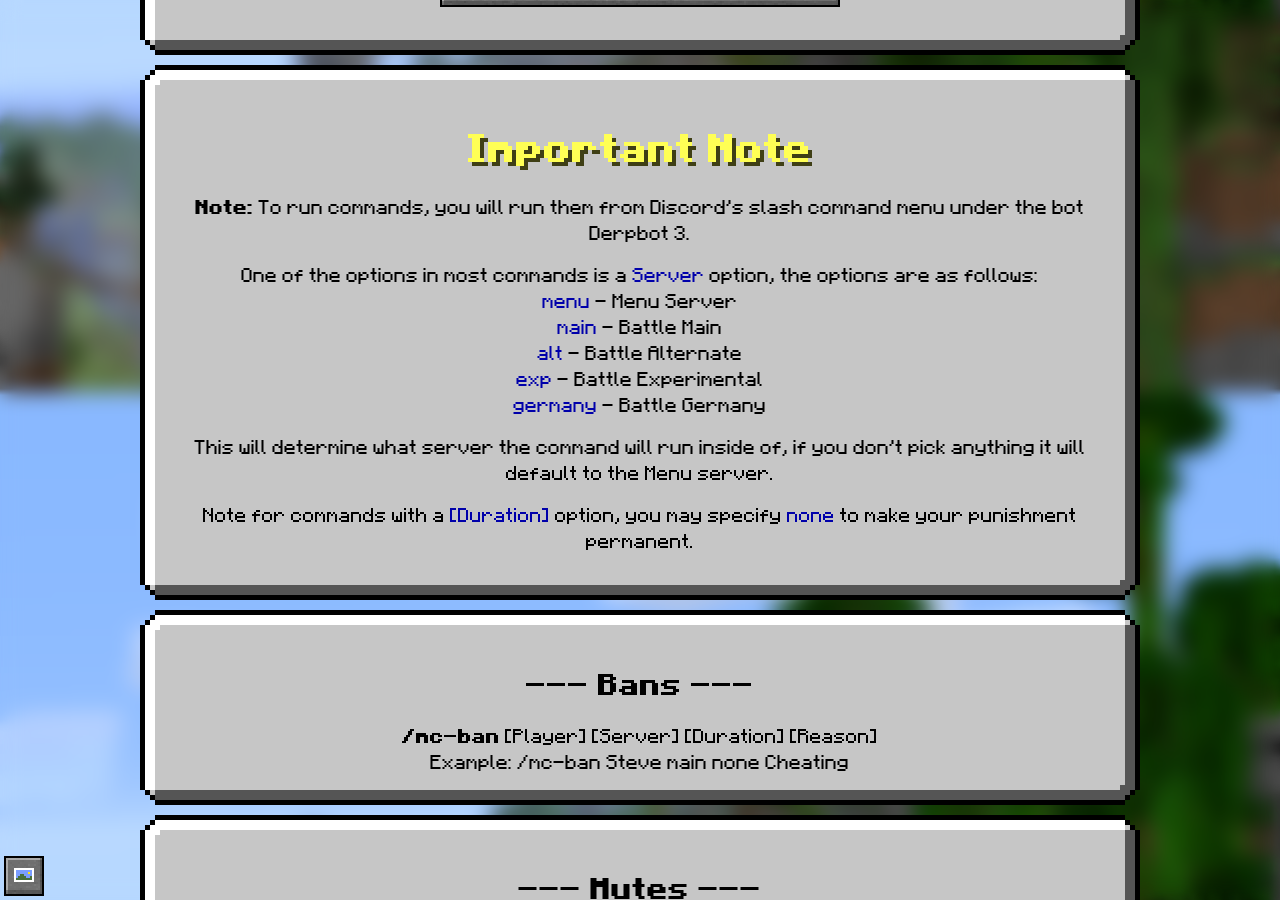
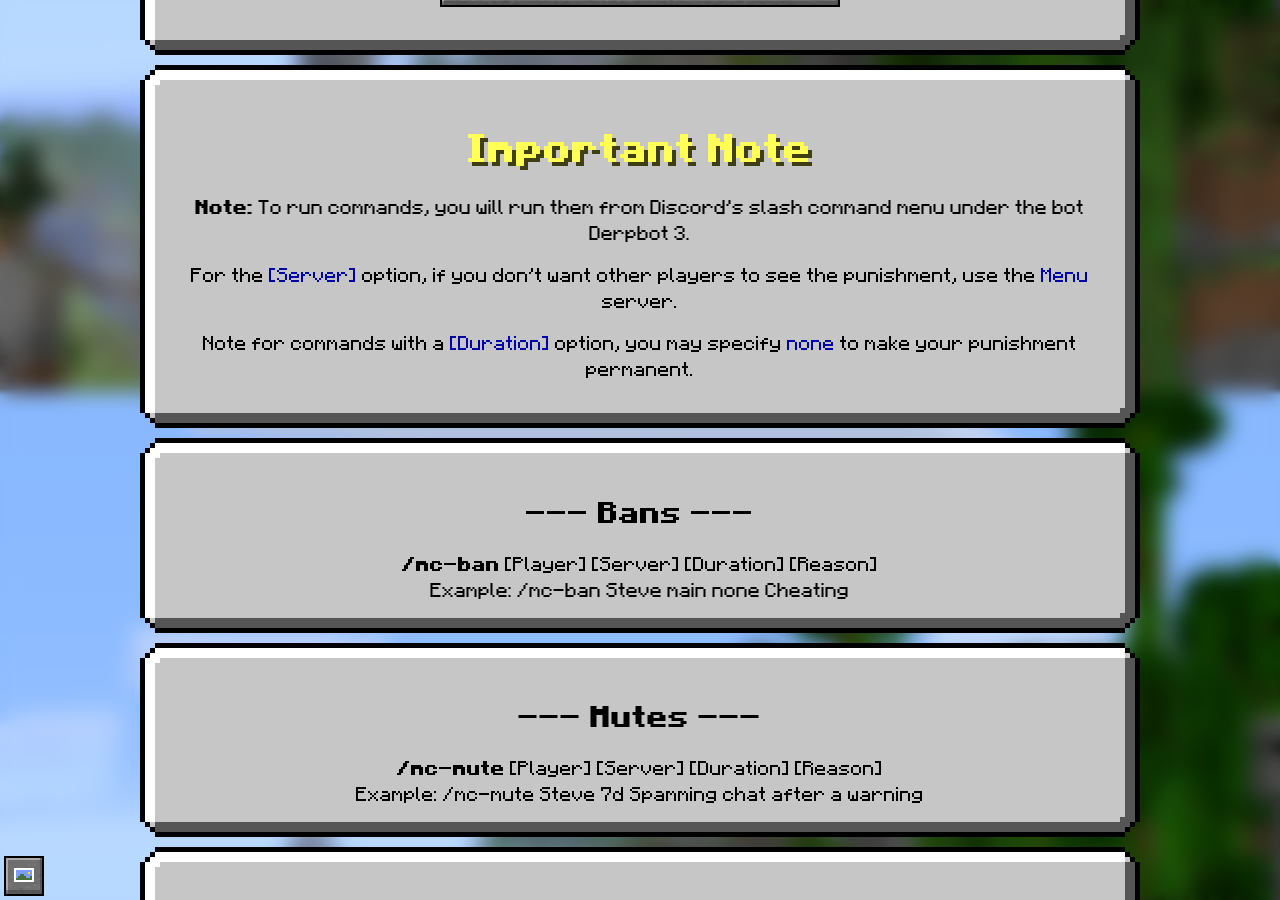
Before and after one commit to Legacy-Edition-Minigames/Website, a Jekyll site: the page built from docs/mod/cmd/discord/mcpunish.html, in a window 1280 px wide and 900 px high, scrolled down 508 px. Built offline with Jekyll 4.4.1, drawn with Linux system fonts in a browser that asks for light colours; some web fonts are replaced.

```diff
--- a/docs/mod/cmd/discord/mcpunish.html
+++ b/docs/mod/cmd/discord/mcpunish.html
@@ -12,13 +12,7 @@
 <div class="guibox center">
 	<h1>Important Note</h1>
 		<p><b>Note:</b> To run commands, you will run them from Discord's slash command menu under the bot Derpbot 3.</p>
-		One of the options in most commands is a <span style="color: #0000AA">Server</span> option, the options are as follows:<br>
-		<span style="color: #0000AA">menu</span> - Menu Server<br>
-		<span style="color: #0000AA">main</span> - Battle Main<br>
-		<span style="color: #0000AA">alt</span> - Battle Alternate<br>
-		<span style="color: #0000AA">exp</span> - Battle Experimental<br>
-		<span style="color: #0000AA">germany</span> - Battle Germany
-		<p>This will determine what server the command will run inside of, if you don't pick anything it will default to the Menu server.</p>
+		<p>For the <span style="color: #0000AA">[Server]</span> option, if you don't want other players to see the punishment, use the <span style="color: #0000AA">Menu</span> server.</p>
 		<p>Note for commands with a <span style="color: #0000AA">[Duration]</span> option, you may specify <span style="color: #0000AA">none</span> to make your punishment permanent.</p>
 </div>
 <div class="guibox center">
--- a/index.html
+++ b/index.html
@@ -10,7 +10,7 @@
 <div class="guibox center">
 	<div class="button-list">
 		<a class="minecraft-button center" href="{{ site.baseurl }}/about">About</a>
-		<a class="minecraft-button center" href="{{ site.baseurl }}/join">How to join</a>
+		<a class="minecraft-button center" href="{{ site.baseurl }}/join/">How to join</a>
 		<a class="minecraft-button center" href="{{ site.baseurl }}/rules">Server Rules</a>
 		<a class="minecraft-button center" href="{{ site.baseurl }}/blog">Blog</a>
 		<a class="minecraft-button center" href="{{ site.baseurl }}/faq">Frequently Asked Questions</a>
--- a/lch.html
+++ b/lch.html
@@ -15,6 +15,6 @@
 		<a class="minecraft-button center" href="https://fabricmc.net/use/installer/"><img src="assets/download.png" class="pixelated"> Fabric Loader</a>
 		<a class="minecraft-button center" href="https://modrinth.com/mod/fabric-api/versions?g=1.20.4"><img src="assets/download.png" class="pixelated"> Fabric API</a>
 		<a class="minecraft-button center" href="https://modrinth.com/mod/lemclienthelper"><img src="assets/download.png" class="pixelated"> LEM Client Helper</a>
-		<a class="minecraft-button center" href="{{ site.baseurl }}/join">Return</a>
+		<a class="minecraft-button center" href="{{ site.baseurl }}/join/">Return</a>
 	</div>
 </div>
```
Also changed, not shown: join.html (deleted, +0 -24 lines), join/direct.html (added, +21 -0 lines), join/index.html (added, +24 -0 lines).
